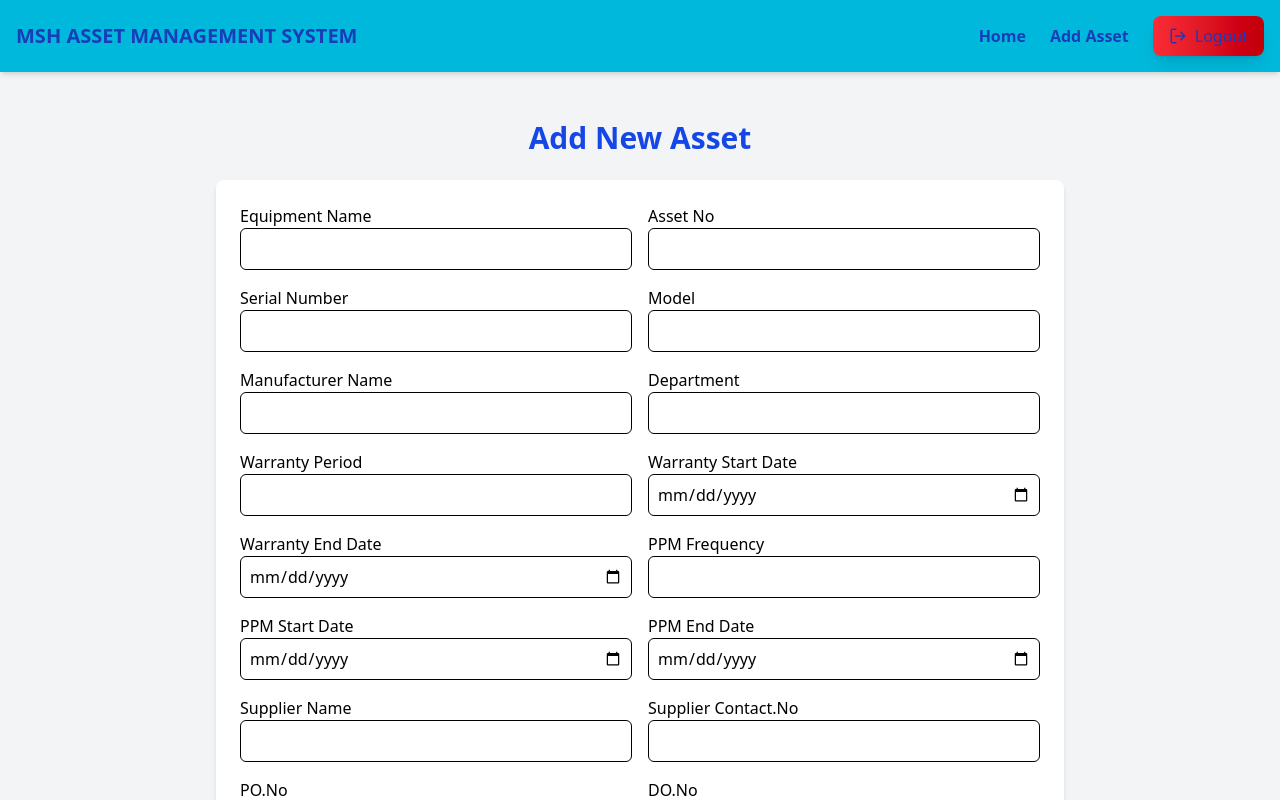
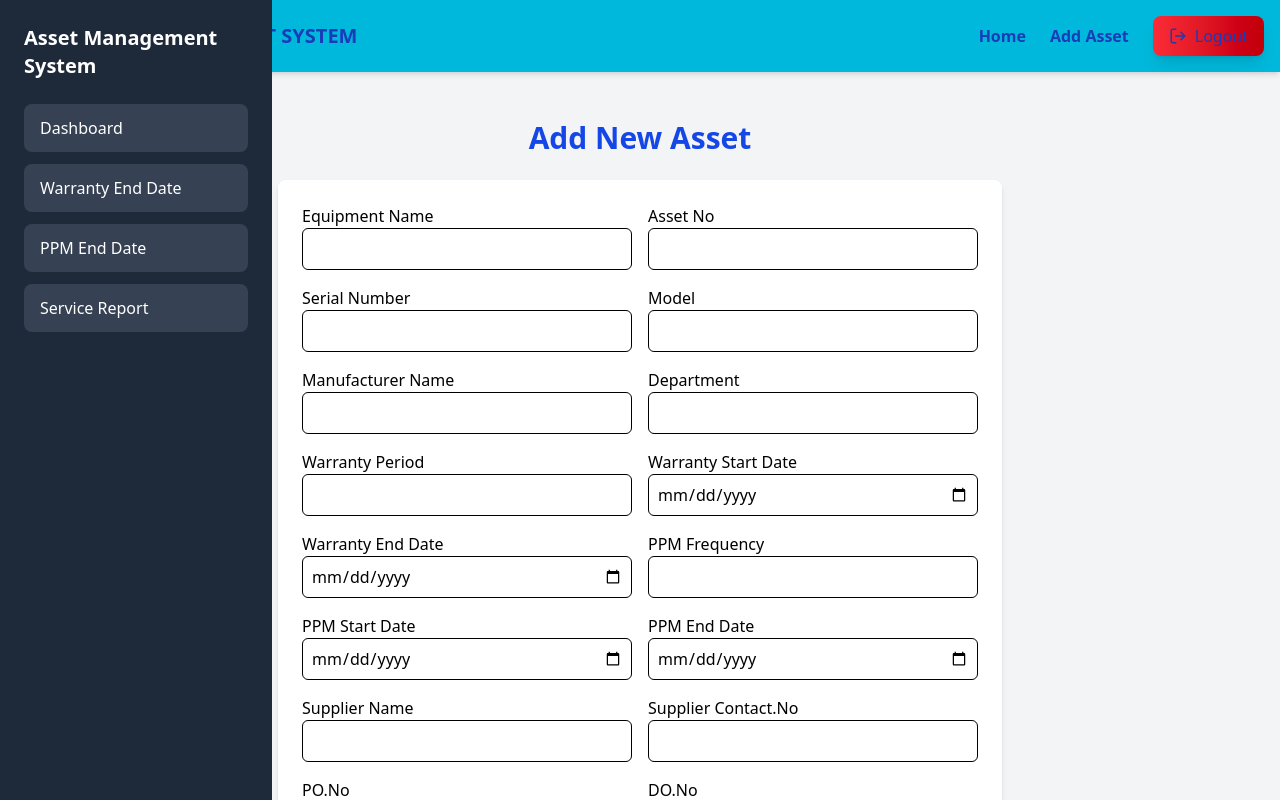
Before and after one commit to MohamedNihmath18/Asset-management-frontend, a React (Vite) app: page /add in a window 1280 px wide. Shown: the top 800 px of the page. Built offline with nearby package versions, Linux system fonts and the light colour scheme; sample sign-in values are in the browser's storage.

Commit message:
add asset

```diff
--- a/src/pages/AddAsset.jsx
+++ b/src/pages/AddAsset.jsx
@@ -4,6 +4,7 @@ import { useState } from "react";
 import axios from "axios";
 import { useNavigate } from "react-router-dom";
 import { Loader2 } from "lucide-react";
+import Sidebar from "./Sidebar";
 
 const AddAsset = () => {
   const navigate = useNavigate();
@@ -73,6 +74,8 @@ const AddAsset = () => {
   };
 
   return (
+    <div className="flex h-screen">
+      <Sidebar />
     <div className="p-6 max-w-4xl mx-auto">
       {/* Header */}
       <h1 className="text-3xl font-bold text-blue-700 text-center">Add New Asset</h1>
@@ -168,6 +171,7 @@ const AddAsset = () => {
         </button>
       </form>
     </div>
+    </div>
   );
 };
 
```
